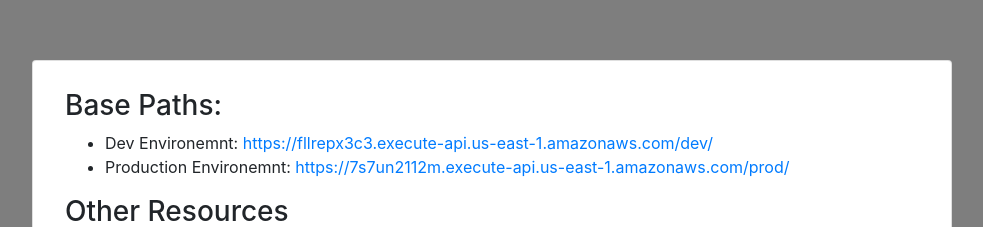
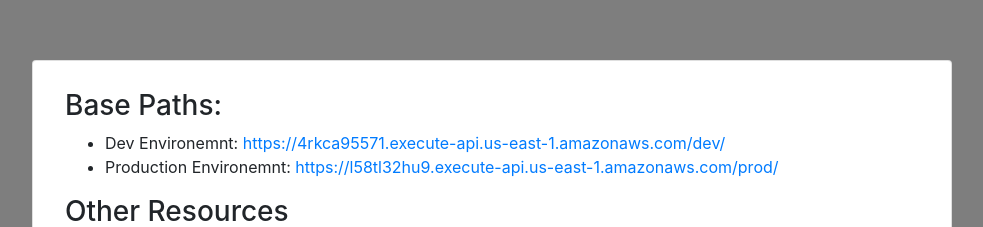
Before and after one commit to NuwanJ/msc-cloud-computing-applications-group2, a website: page docs/index.html in a window 1280 px wide. Shown: the part 140-367 px from the top of the page, without its empty margins (148-1131 px from the left). Drawn offline with nearby package versions, Linux system fonts and the light colour scheme.

Commit message:
Documentation changes

```diff
--- a/docs/index.html
+++ b/docs/index.html
@@ -31,10 +31,10 @@
                         <h3>Base Paths: </h3>
                         <ul>
                             <li>Dev Environemnt: <a
-                                    href="https://fllrepx3c3.execute-api.us-east-1.amazonaws.com/dev/">https://fllrepx3c3.execute-api.us-east-1.amazonaws.com/dev/</a>
+                                    href="https://4rkca95571.execute-api.us-east-1.amazonaws.com/dev/">https://4rkca95571.execute-api.us-east-1.amazonaws.com/dev/</a>
                             </li>
                             <li>Production Environemnt: <a
-                                    href="https://7s7un2112m.execute-api.us-east-1.amazonaws.com/prod/">https://7s7un2112m.execute-api.us-east-1.amazonaws.com/prod/</a>
+                                    href="https://l58tl32hu9.execute-api.us-east-1.amazonaws.com/prod/">https://l58tl32hu9.execute-api.us-east-1.amazonaws.com/prod/</a>
                             </li>
                         </ul>
 
```
